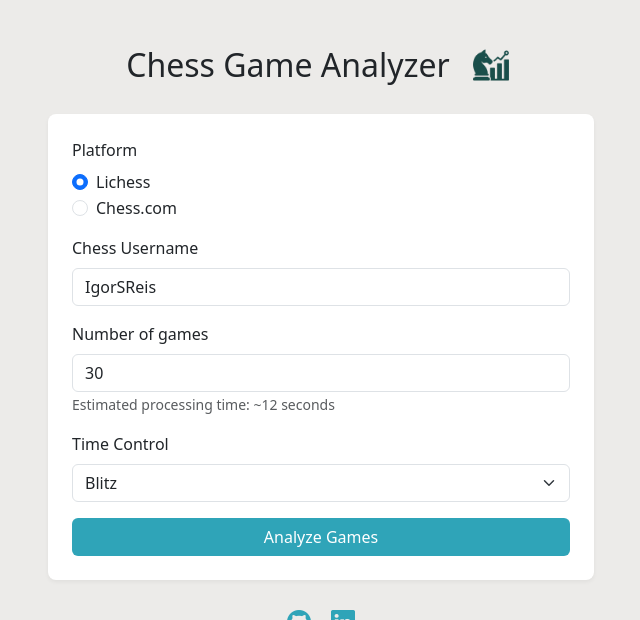
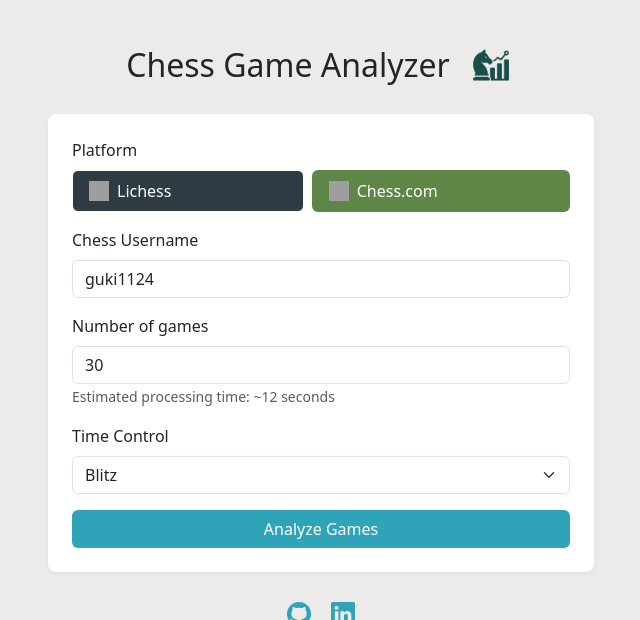
Before and after one commit to igor-reis95/Chess-Analyzer, a Flask app: page / in a window 1280 px wide. Shown: the top 620 px of the page, without its empty margins (319-959 px from the left). Run offline with Flask 3, Linux system fonts and the light colour scheme; some libraries are stand-ins or nearby versions; grey boxes are pictures that could not be loaded.

Commit message:
Changed platform code to look nicer

```diff
--- a/src/web/templates/form.html
+++ b/src/web/templates/form.html
@@ -54,15 +54,28 @@
         </div>
         <form method="POST" action="/" class="lichess-form p-4">
 
-           <div class="mb-3">
+          <div class="mb-3">
             <label class="form-label">Platform</label>
-            <div class="form-check">
-              <input class="form-check-input" type="radio" name="platform" id="lichess" value="lichess" checked>
-              <label class="form-check-label" for="lichess">Lichess</label>
-            </div>
-            <div class="form-check">
-              <input class="form-check-input" type="radio" name="platform" id="chesscom" value="chesscom">
-              <label class="form-check-label" for="chesscom">Chess.com</label>
+            <div class="d-flex gap-2">
+              <!-- Lichess Button -->
+              <div class="flex-fill">  <!-- Equal width container -->
+                <input type="radio" class="btn-check" name="platform" id="lichess" value="lichess" checked>
+                <label class="btn platform-btn d-flex align-items-center justify-content-left px-3 py-2 text-white w-100" for="lichess" style="background-color: #2e3b42;">
+                  <img src="static/lichess-icon.png" alt="Lichess" class="me-2" width="20" height="20">
+                  <span>Lichess</span>
+                  <div class="selected-indicator"></div>
+                </label>
+              </div>
+
+              <!-- Chess.com Button -->
+              <div class="flex-fill">  <!-- Equal width container -->
+                <input type="radio" class="btn-check" name="platform" id="chesscom" value="chesscom">
+                <label class="btn platform-btn d-flex align-items-center justify-content-lefty px-3 py-2 text-white w-100" for="chesscom" style="background-color: #5e8646;">
+                  <img src="static/chesscom-icon.png" alt="Chess.com" class="me-2" width="20" height="20">
+                  <span>Chess.com</span>
+                  <div class="selected-indicator"></div>
+                </label>
+              </div>
             </div>
           </div>
 
@@ -74,7 +87,7 @@
                   name="username"
                   id="username"
                   required
-                  value="IgorSReis"
+                  value="guki1124"
               >
               <div class="invalid-feedback"></div>
           </div>
@@ -138,5 +151,6 @@
   </footer>
   <script src="{{ url_for('static', filename='js/form-validation.js') }}"></script>
   <script src="{{ url_for('static', filename='js/generation-time-estimate.js') }}"></script>
+  <script src="{{ url_for('static', filename='js/default-username-form.js') }}"></script>
 </body>
 </html>
```
